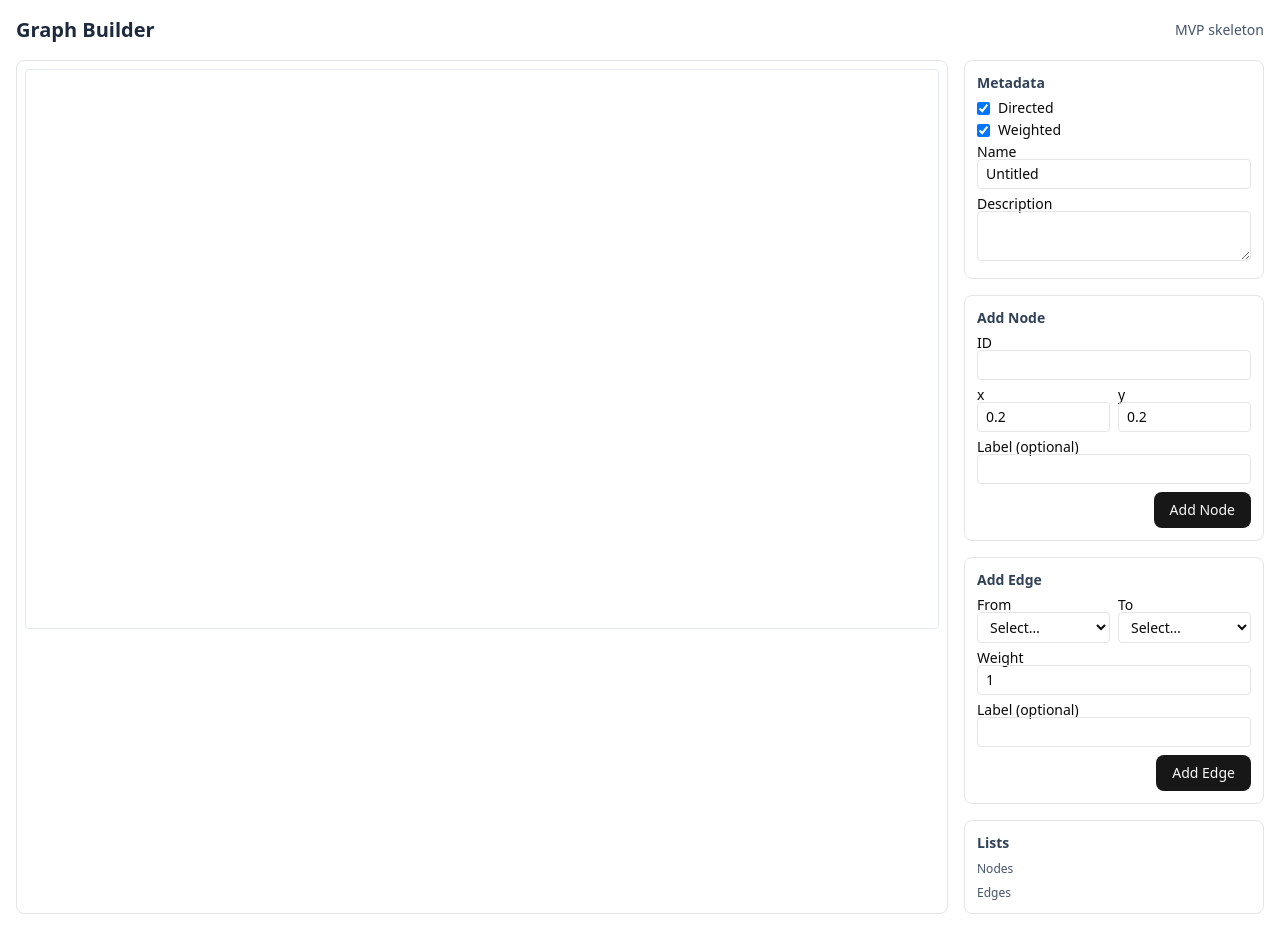
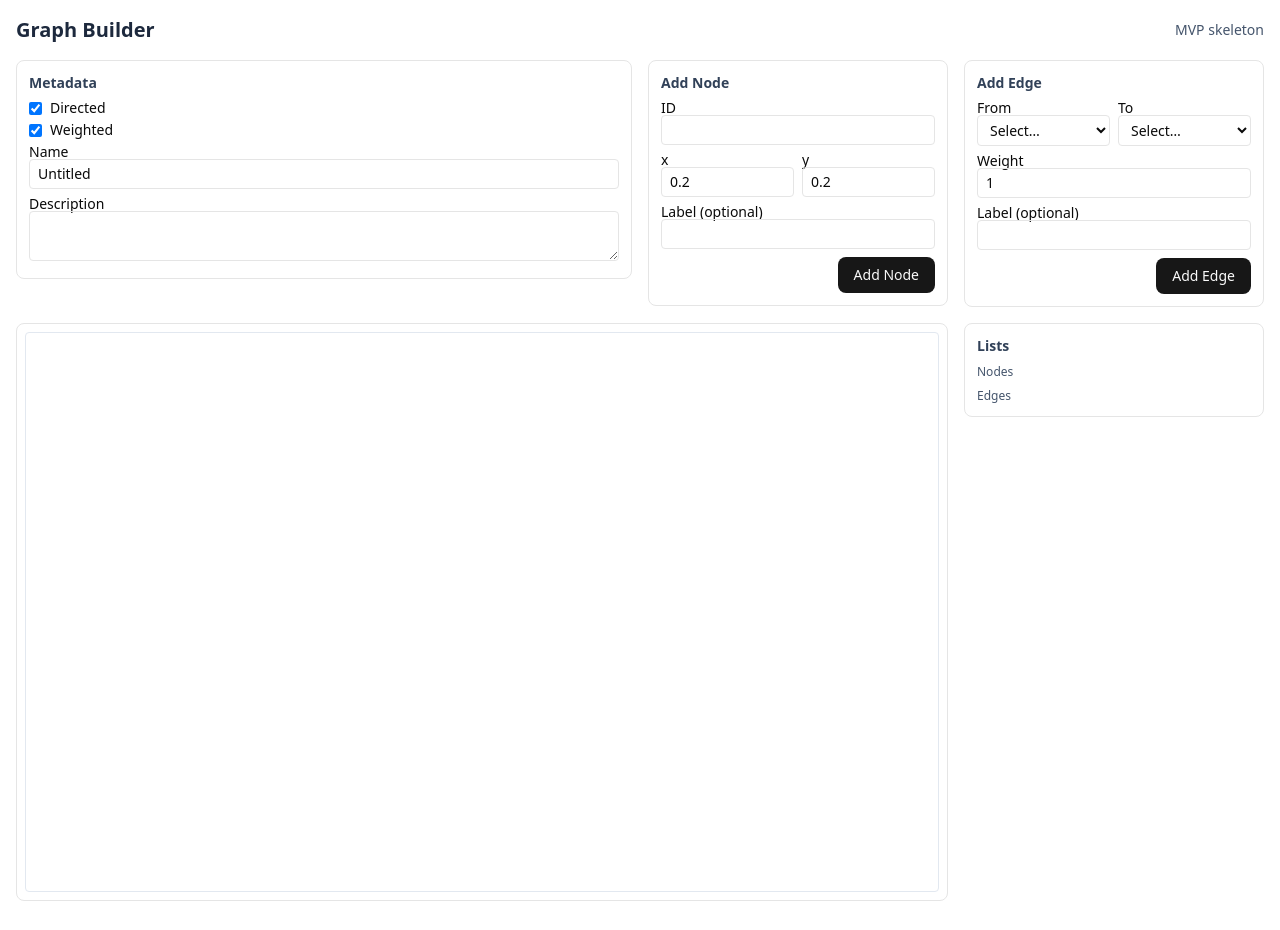
Before and after one commit to Bert0ns/graph-shortest-path, a Next.js app: page /builder in a window 1280 px wide. Built offline with nearby package versions, Linux system fonts and the light colour scheme.

Commit message:
feat: moved edit components to the top of the page

```diff
--- a/app/builder/page.tsx
+++ b/app/builder/page.tsx
@@ -4,7 +4,8 @@ import React from 'react'
 import {GraphCanvas} from '@/components/GraphCanvas'
 import type {Graph, GraphEdge, GraphNode} from '@/lib/graph/types'
 import {BuilderSidebar} from '@/components/builder/BuilderSidebar'
-import {isEdgeDuplicate, isNodeDuplicate} from "@/lib/graph/graph_functions";
+import {isEdgeAutoLoop, isEdgeDuplicate, isNodeDuplicate} from "@/lib/graph/graph_functions";
+import BuilderTopbar from "@/components/builder/BuilderTopBar";
 
 
 export default function GraphBuilderPage() {
@@ -21,7 +22,7 @@ export default function GraphBuilderPage() {
     }, [graph])
 
     const handleCreateEdge = React.useCallback((edge: GraphEdge) => {
-        if (!isEdgeDuplicate(graph, edge)) {
+        if (!isEdgeDuplicate(graph, edge) && !isEdgeAutoLoop(edge)) {
             setGraph((g) => ({...g, edges: [...g.edges, edge]}))
         }
     }, [graph])
@@ -52,6 +53,15 @@ export default function GraphBuilderPage() {
                 <div className="text-sm text-slate-600">MVP skeleton</div>
             </header>
 
+            <div>
+                <BuilderTopbar
+                    graph={graph}
+                    onCreateNode={handleCreateNode}
+                    onCreateEdge={handleCreateEdge}
+                    onUpdateMetadata={handleUpdateMetadata}
+                />
+            </div>
+
             <div className="grid grid-cols-1 md:grid-cols-4 gap-4">
                 <section className="md:col-span-3 bg-white/70 border rounded-md p-2">
                     <GraphCanvas graph={graph} height={560}/>
@@ -60,9 +70,6 @@ export default function GraphBuilderPage() {
                 <aside className="md:col-span-1">
                     <BuilderSidebar
                         graph={graph}
-                        onCreateNode={handleCreateNode}
-                        onCreateEdge={handleCreateEdge}
-                        onUpdateMetadata={handleUpdateMetadata}
                         onDeleteNode={handleDeleteNode}
                         onDeleteEdge={handleDeleteEdge}
                     />
--- a/components/builder/BuilderSidebar.tsx
+++ b/components/builder/BuilderSidebar.tsx
@@ -1,27 +1,18 @@
 'use client'
 
 import React from 'react'
-import type {Graph, GraphNode, GraphEdge, NodeId} from '@/lib/graph/types'
-import { MetadataSection } from './MetadataSection'
-import { AddNodeSection } from './AddNodeSection'
-import { AddEdgeSection } from './AddEdgeSection'
+import type {Graph, GraphEdge, NodeId} from '@/lib/graph/types'
 import { ListsSection } from './ListsSection'
 
 export interface BuilderSidebarProps {
   graph: Graph
-  onCreateNode: (node: GraphNode) => void
-  onCreateEdge: (edge: GraphEdge) => void
-  onUpdateMetadata: (meta: Partial<Graph['metadata']>) => void
   onDeleteNode: (id: NodeId) => void
   onDeleteEdge: (key: GraphEdge) => void
 }
 
-export function BuilderSidebar({ graph, onCreateNode, onCreateEdge, onUpdateMetadata, onDeleteNode, onDeleteEdge }: BuilderSidebarProps) {
+export function BuilderSidebar({ graph, onDeleteNode, onDeleteEdge }: BuilderSidebarProps) {
   return (
     <div className="space-y-4">
-      <MetadataSection metadata={graph.metadata} onUpdateMetadata={onUpdateMetadata} />
-      <AddNodeSection onCreateNode={onCreateNode} />
-      <AddEdgeSection nodes={graph.nodes} onCreateEdge={onCreateEdge} />
       <ListsSection nodes={graph.nodes} edges={graph.edges} onDeleteNode={onDeleteNode} onDeleteEdge={onDeleteEdge} />
     </div>
   )
--- /dev/null
+++ b/components/builder/BuilderTopBar.tsx
@@ -0,0 +1,35 @@
+'use client'
+
+import React from 'react'
+import type {Graph, GraphNode, GraphEdge} from '@/lib/graph/types'
+import { MetadataSection } from './MetadataSection'
+import { AddNodeSection } from './AddNodeSection'
+import { AddEdgeSection } from './AddEdgeSection'
+
+export interface BuilderTopbarProps {
+  graph: Graph
+  onCreateNode: (node: GraphNode) => void
+  onCreateEdge: (edge: GraphEdge) => void
+  onUpdateMetadata: (meta: Partial<Graph['metadata']>) => void
+}
+
+export function BuilderTopbar({ graph, onCreateNode, onCreateEdge, onUpdateMetadata }: BuilderTopbarProps) {
+  return (
+    <div className="flex flex-col lg:flex-row gap-4">
+      <div className="w-full">
+        <MetadataSection metadata={graph.metadata} onUpdateMetadata={onUpdateMetadata} />
+      </div>
+
+      <div className="w-full flex flex-col md:flex-row gap-4">
+        <div className="w-full md:w-1/2">
+          <AddNodeSection onCreateNode={onCreateNode} />
+        </div>
+        <div className="w-full md:w-1/2">
+          <AddEdgeSection nodes={graph.nodes} onCreateEdge={onCreateEdge} />
+        </div>
+      </div>
+    </div>
+  )
+}
+
+export default BuilderTopbar
--- a/lib/graph/graph_functions.ts
+++ b/lib/graph/graph_functions.ts
@@ -31,3 +31,7 @@ export function isNodeDuplicate(graph: Graph, node: GraphNode): boolean {
     const dup = graph.nodes.find((n: GraphNode) => n.id === node.id)
     return !!dup
 }
+
+export function isEdgeAutoLoop(edge: GraphEdge): boolean {
+    return edge.from === edge.to
+}
```
